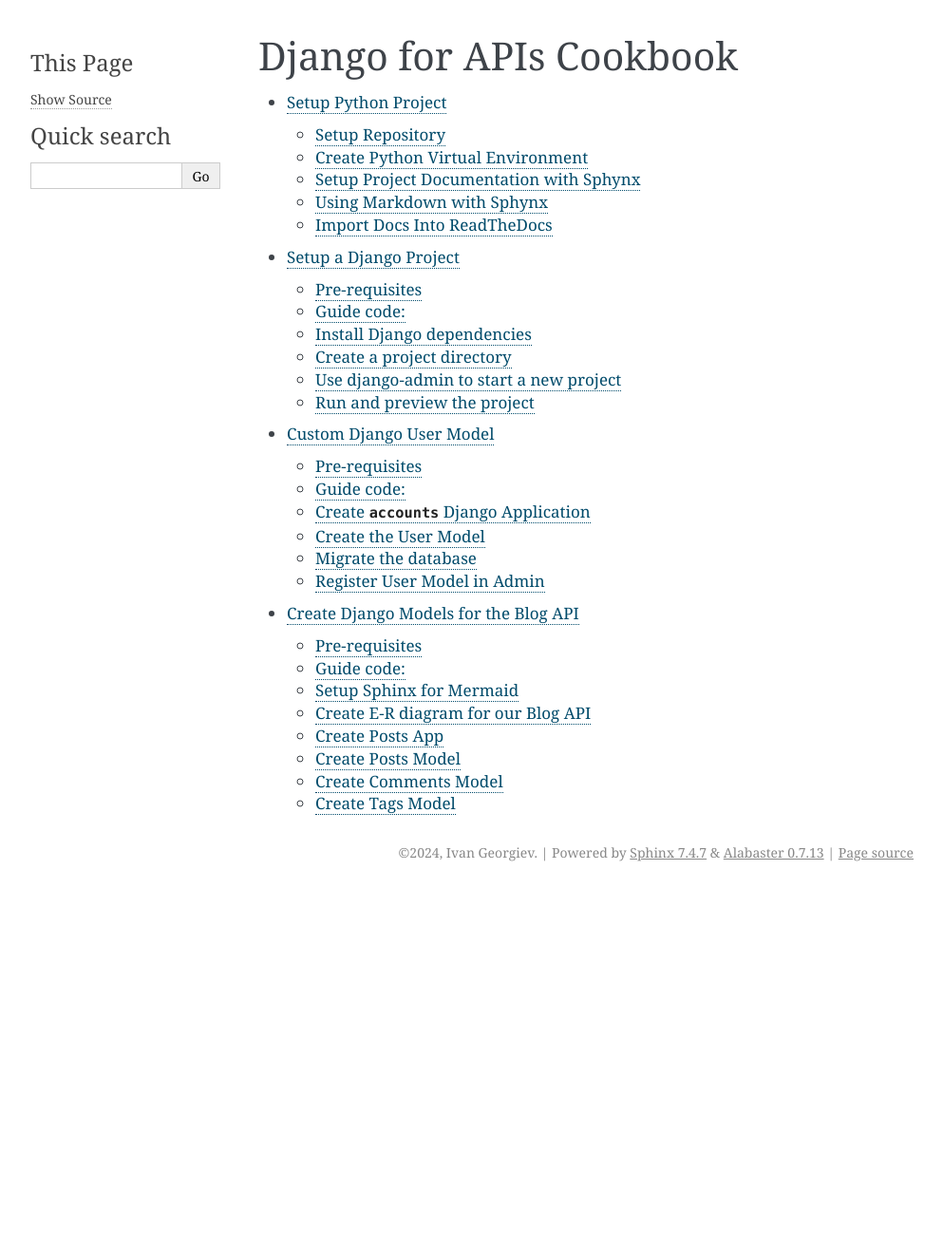
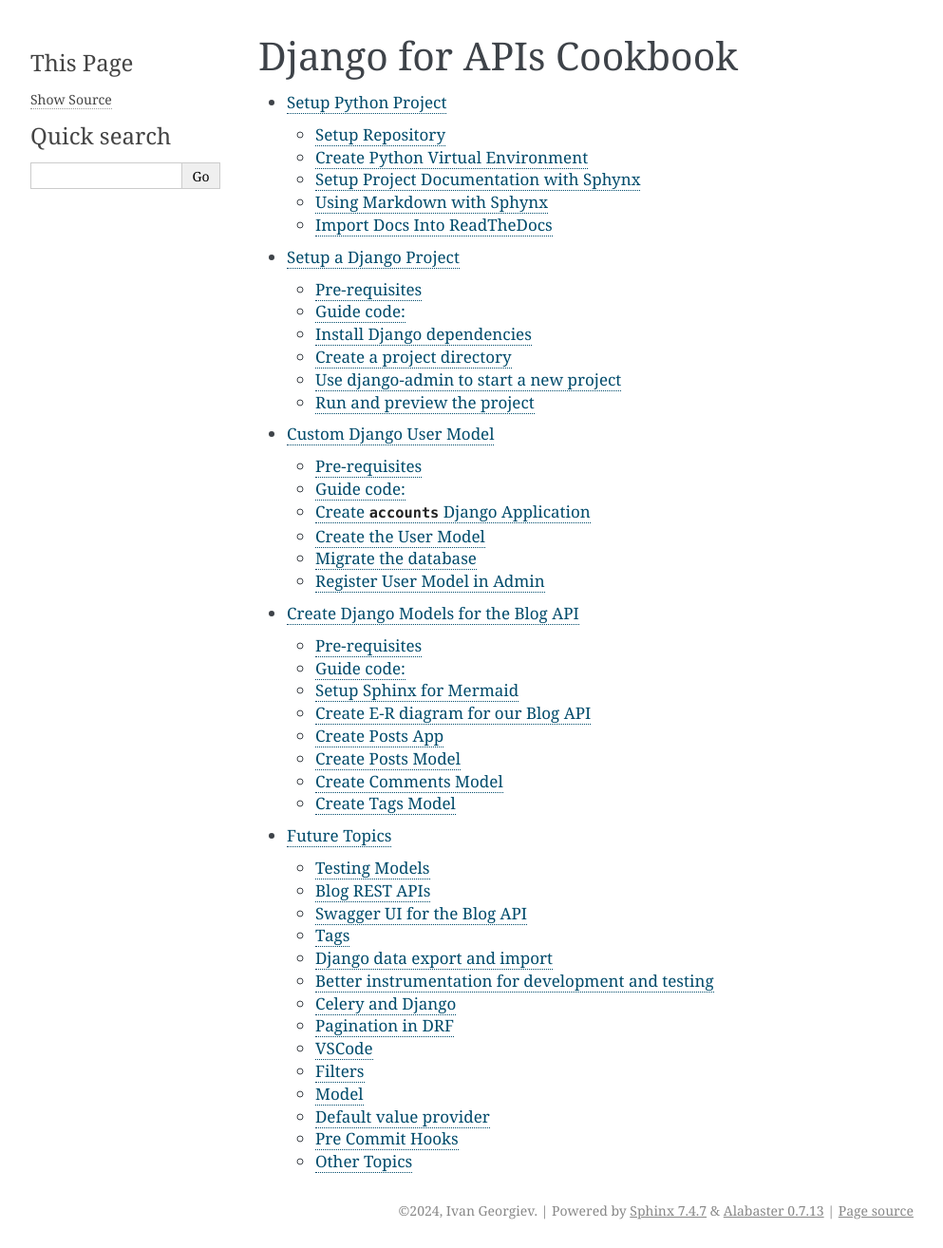
Before and after one commit to vancun/django-for-apis-cookbook-with-blog, a Sphinx documentation site: the page built from docs/index.rst, in a window 1280 px wide. Shown: the whole page at 95% size, without its empty margins (148-1141 px from the left). Built offline with Sphinx 7.4.7, drawn with Linux system fonts in a browser that asks for light colours; before the commit the page ends 937 px from its top, so only the background shows below that.

Commit message:
future topics doc

```diff
--- /dev/null
+++ b/docs/book/future-topics.rst
@@ -0,0 +1,86 @@
+Future Topics
+=====================
+
+Testing Models
+++++++++++++++++++++++
+
+1. Test User Model
+2. Test Post Model
+3. Test Comment Model
+4. Test Tag Model
+
+
+Blog REST APIs
++++++++++++++++++++++++++++
+
+See: https://github.com/vancun/django-4-for-apis-blog-katas/blob/main/docs/kata-rest-apis.md
+
+1. Create serializers for the models
+2. Create viewsets for the models
+3. Define URL routes for the ``posts`` aplication
+4. Include the ``posts`` application URL routes into the project routes.
+
+Swagger UI for the Blog API
++++++++++++++++++++++++++++++
+
+See: https://github.com/vancun/django-4-for-apis-blog-katas/blob/main/docs/kata-swagger-ui.md
+
+
+Tags
++++++++++++++++++++++
+
+1. Assign Tags by Name not ID - See: https://github.com/vancun/django-4-for-apis-blog-katas/blob/main/docs/kata-assign-tags-by-name.md
+2. Auto-create Tags by name
+3. Validate Tag Name - See: https://github.com/vancun/django-4-for-apis-blog-katas/blob/main/docs/kata-assing-only-existing-tags.md
+
+
+Django data export and import
++++++++++++++++++++++++++++++++
+
+- Use ``dumpdata`` and ``loaddata`` Django commands.
+- Use ``dumpscript`` provided by ``django-extensions`` package.
+- Use django admin
+- Use REST endpoints
+
+Better instrumentation for development and testing
+++++++++++++++++++++++++++++++++++++++++++++++++++++
+
+- Development mode with extra packages.
+- Testing mode
+
+Celery and Django
+++++++++++++++++++++
+
+Pagination in DRF
++++++++++++++++++++++
+
+- Disable pagination in DRF, using query parameter
+
+VSCode
+++++++++++++++++++
+
+- Configure launch.json
+- Configure pytest
+
+Filters
+++++++++++
+
+Model
++++++++++++++
+
+Default value provider
++++++++++++++++++++++++
+
+Pre Commit Hooks
++++++++++++++++++++++++
+
+Other Topics
+++++++++++++++++++++++++++++
+
+- Create full page screenshot in Chrome
+  See: https://github.com/vancun/django-4-for-apis-blog-katas/blob/main/docs/kata-swagger-ui.md
+
+- Generate file tree
+  - https://realpython.com/directory-tree-generator-python/ also https://www.javatpoint.com/create-a-python-directory-tree-generator
+  - https://stackoverflow.com/a/59109706/6949234
+  - https://pypi.org/project/directory-tree/
--- a/docs/book/index.rst
+++ b/docs/book/index.rst
@@ -8,3 +8,4 @@
    /book/setup-django-project
    /book/custom-django-user-model
    /book/create-blogapi-django-models
+   /book/future-topics
```
